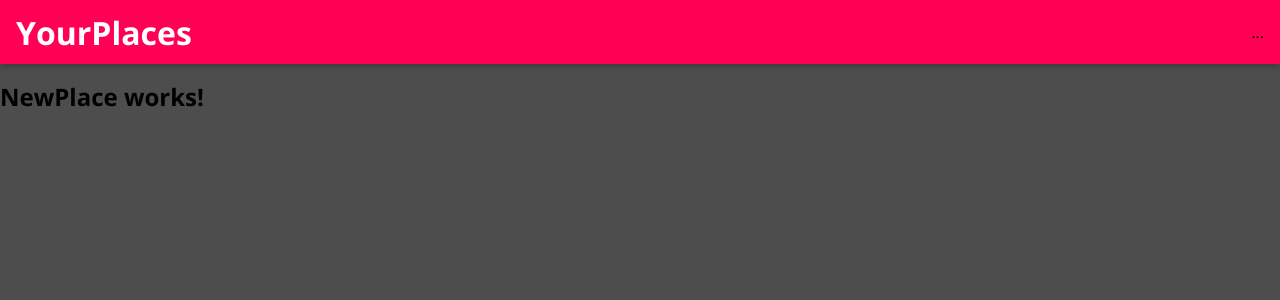
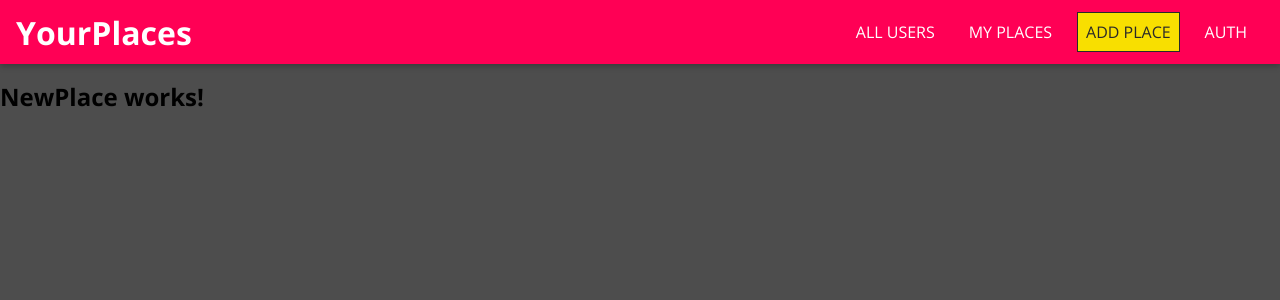
Before and after one commit to jock-citrus/mern-react, a React (Create React App) app: page /places/new in a window 1280 px wide. Shown: the top 300 px of the page. Built offline with nearby package versions, Linux system fonts and the light colour scheme.

Commit message:
create nav links using NavLinks react-router-dom component

```diff
--- a/src/shared/components/Navigation/MainNavigation.js
+++ b/src/shared/components/Navigation/MainNavigation.js
@@ -2,6 +2,7 @@ import React from 'react';
 import { Link } from 'react-router-dom';
 
 import MainHeader from './MainHeader';
+import NavLinks from './NavLinks';
 import './MainNavigation.css'
 
 const MainNavigation = () => {
@@ -15,7 +16,9 @@ const MainNavigation = () => {
       <h1 className="main-navigation__title">
         <Link to="/">YourPlaces</Link>
       </h1>
-      <nav>...</nav>
+      <nav>
+        <NavLinks />
+      </nav>
     </MainHeader>
   )
 }
--- a/src/shared/components/Navigation/NavLinks.css
+++ b/src/shared/components/Navigation/NavLinks.css
@@ -0,0 +1,76 @@
+.nav-links {
+  list-style: none;
+  margin: 0;
+  padding: 0;
+  width: 100%;
+  height: 100%;
+  display: flex;
+  flex-direction: column;
+  justify-content: center;
+  align-items: center;
+}
+
+.nav-links li {
+  margin: 1rem;
+}
+
+.nav-links a {
+  border: 1px solid transparent;
+  color: #292929;
+  text-decoration: none;
+  padding: 0.5rem;
+}
+
+.nav-links a:hover,
+.nav-links a:active,
+.nav-links a.active {
+  background: #f8df00;
+  border-color: #292929;
+  color: #292929;
+}
+
+.nav-links button {
+  cursor: pointer;
+  border: 1px solid #292929;
+  color: #292929;
+  background: transparent;
+  padding: 0.5rem;
+  font: inherit;
+}
+
+.nav-links button:focus {
+  outline: none;
+}
+
+.nav-links button:hover,
+.nav-links button:active {
+  background: #292929;
+  color: white;
+}
+
+@media (min-width: 768px) {
+  .nav-links {
+    flex-direction: row;
+  }
+
+  .nav-links li {
+    margin: 0 0.5rem;
+  }
+
+  .nav-links a {
+    color: white;
+    text-decoration: none;
+  }
+
+  .nav-links button {
+    border: 1px solid white;
+    color: white;
+    background: transparent;
+  }
+
+  .nav-links button:hover,
+  .nav-links button:active {
+    background: #f8df00;
+    color: #292929;
+  }
+}
--- a/src/shared/components/Navigation/NavLinks.js
+++ b/src/shared/components/Navigation/NavLinks.js
@@ -1,7 +1,23 @@
 import React from 'react';
+import { NavLink } from 'react-router-dom';
+
+import './NavLinks.css';
 
 const NavLinks = () => {
-
+  return <ul className="nav-links">
+    <li>
+      <NavLink to="/" exact>ALL USERS</NavLink>
+    </li>
+    <li>
+      <NavLink to="/u1/places">MY PLACES</NavLink>
+    </li>
+    <li>
+      <NavLink to="/places/new">ADD PLACE</NavLink>
+    </li>
+    <li>
+      <NavLink to="/auth">AUTH</NavLink>
+    </li>
+  </ul>
 }
 
 export default NavLinks;
```
